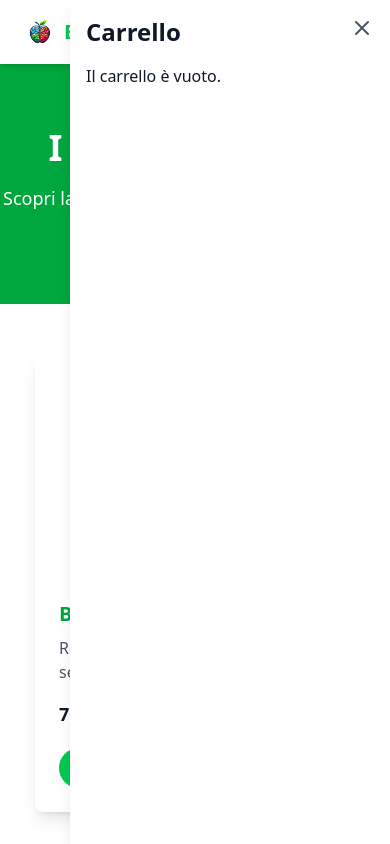
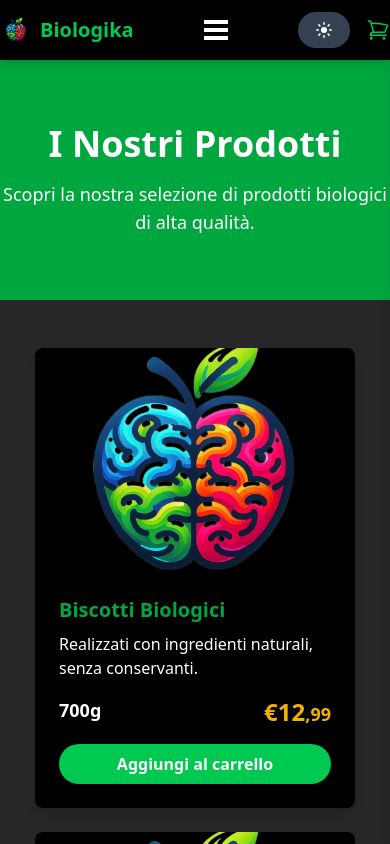
Before and after one commit to ebrancati/Biologika-eCommerce, a React (Vite) app: page /prodotti in a window 390 px wide. Both pictures are taken after a click on the button 353 px from the left and 32 px from the top of the page. Shown: the top 844 px of the page. Built offline with nearby package versions, Linux system fonts and the light colour scheme.

Commit message:
improved header mobile responsiveness

```diff
--- a/src/components/DarkModeToggle.tsx
+++ b/src/components/DarkModeToggle.tsx
@@ -26,11 +26,11 @@ const DarkModeToggle: React.FC = () => {
             onClick={toggleDarkMode}
         >
             {isDarkMode ? (
-                <SunIcon className="h-5 w-5 mr-2" />
+                <SunIcon className="h-5 w-5" />
             ) : (
-                <MoonIcon className="h-5 w-5 mr-2" />
+                <MoonIcon className="h-5 w-5" />
             )}
-            {isDarkMode ? 'Light Mode' : 'Dark Mode'}
+            <span className="ml-2 hidden sm:inline">{isDarkMode ? 'Light Mode' : 'Dark Mode'}</span>
         </button>
     );
 };
--- a/src/components/Header.tsx
+++ b/src/components/Header.tsx
@@ -25,7 +25,7 @@ const Header: React.FC<HeaderProps> = ({ cart, removeFromCart }) => {
 
     return (
         <nav className="bg-white shadow-md sticky top-0 z-50 dark:bg-black">
-            <div className="container mx-auto px-6 py-3">
+            <div className="container mx-auto px-0 sm:px-6 py-3">
                 <div className="flex justify-between items-center text-green-500">
                     <Link to="/" className="flex items-center text-xl font-semibold">
                         <img src={logo} alt="Logo Biologika" className="h-8 mr-2" />
@@ -79,7 +79,7 @@ const Header: React.FC<HeaderProps> = ({ cart, removeFromCart }) => {
                 id="mobileMenu"
                 className={`${isMobileMenuOpen ? 'block' : 'hidden'} lg:hidden bg-white shadow-md dark:bg-gray-900`}
             >
-                <div className="container mx-auto px-6 py-3 text-green-500">
+                <div className="container mx-auto px-0 py-3 text-green-500">
                     <div className="flex flex-col space-y-4">
                         <Link
                             to="/"
```
